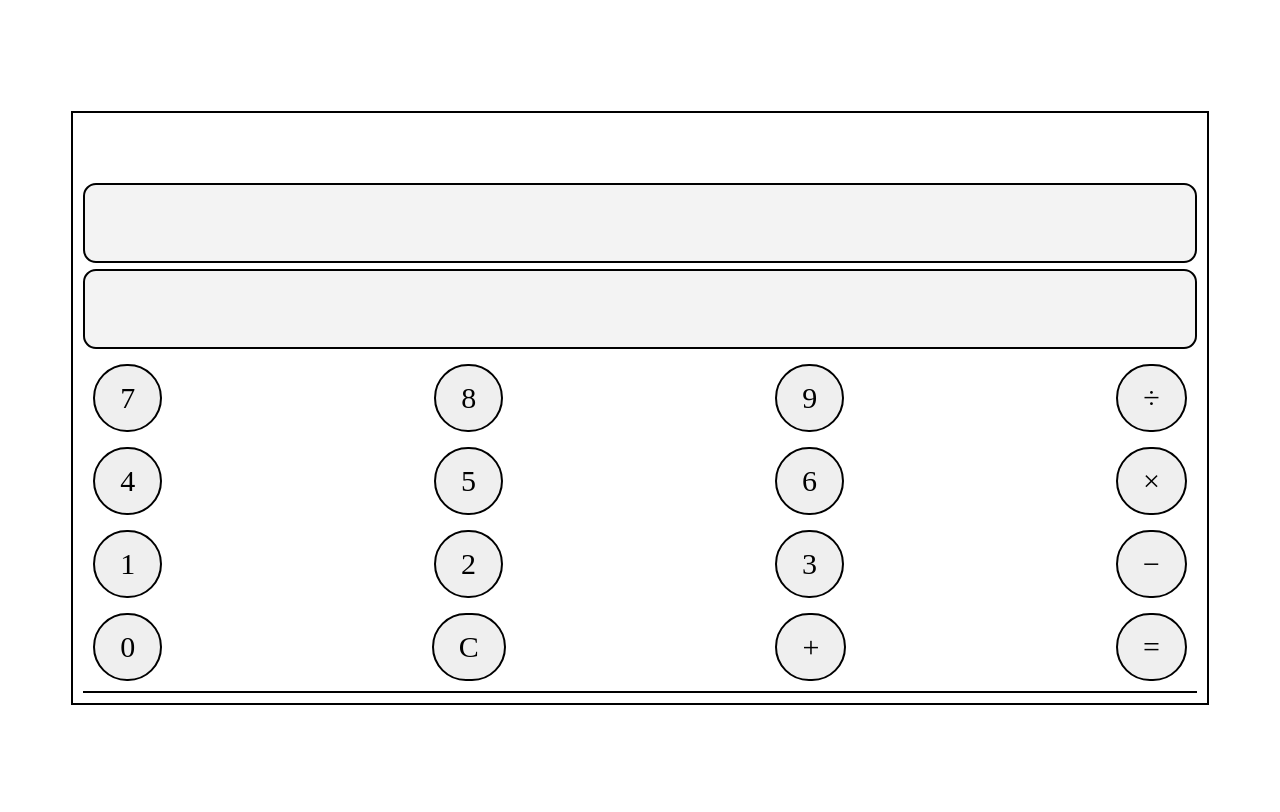
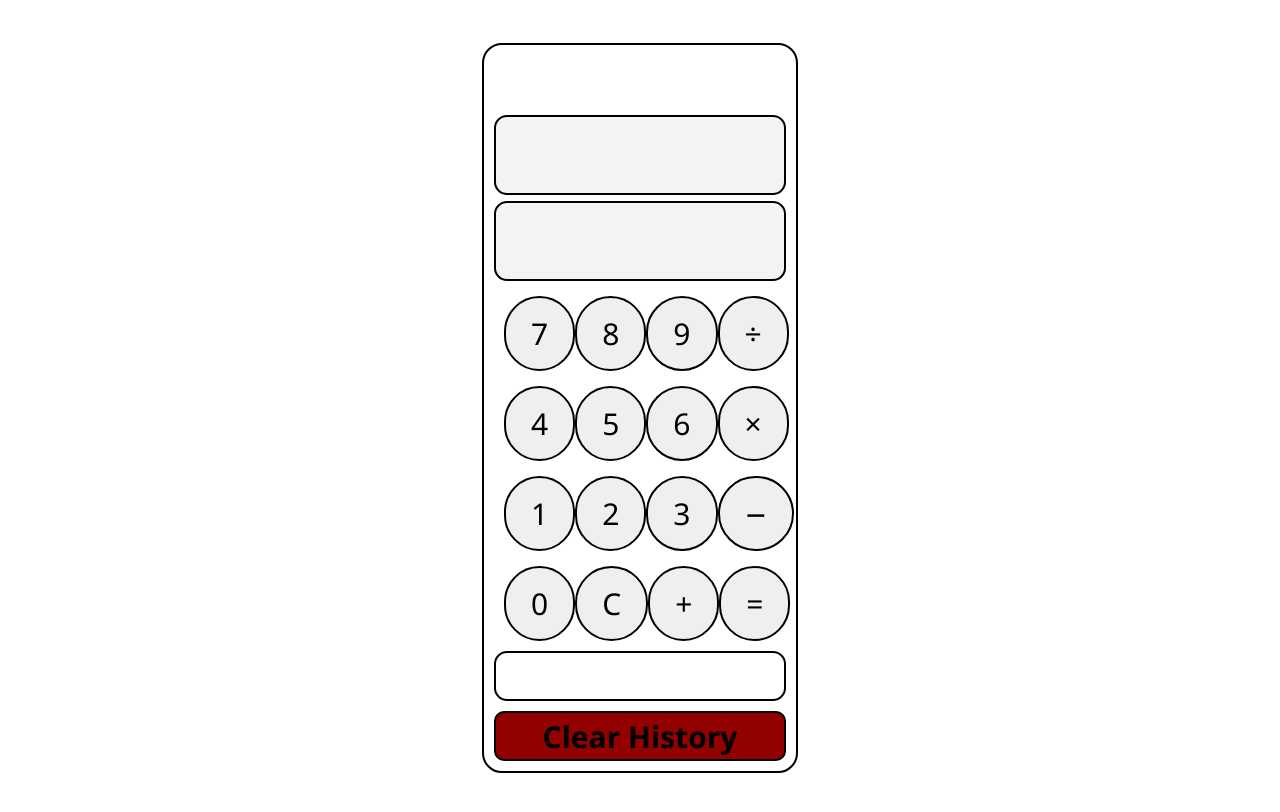
Before and after one commit to piyushdhakad001/js-calculator, a plain HTML site: page index.html in a window 1280 px wide. Drawn offline with Linux system fonts and the light colour scheme.

Commit message:
Persist calculation history using localStorage

```diff
--- a/index.html
+++ b/index.html
@@ -38,8 +38,8 @@
         </div>
       </div>
       <div class="history-box">
-
       </div>
+      <div class="clear-history">Clear History</div>
     </div>
     <script src="script.js"></script>
   </body>
--- a/script.js
+++ b/script.js
@@ -3,6 +3,11 @@ const liveAnswerBox = document.querySelector('.answer-box');
 const clearButton = document.querySelector(".clear-button");
 const isEqualButton = document.querySelector(".is-equal-button");
 let historyBox = document.querySelector(".history-box");
+const clearHistory = document.querySelector(".clear-history")
+
+let history = JSON.parse(localStorage.getItem("history")) || [];
+
+renderHistory();
 
 
  let calculation = '';
@@ -28,16 +33,6 @@ function addClickedButton(button){
  calculation += button.textContent;
 calculationBox.textContent = calculation;
 
-// LONG CODE
-//  let hasOperator = false;
-// for(let i = 0; i < operators.length; i++) {
-//   if(calculation.includes(operators[i])) {
-//     hasOperator = true;
-//     break;
-//   }
-// }
-
-// SHORTHAND
 const hasOperator = operators.some(op =>
 calculation.includes(op)
  );
@@ -52,7 +47,6 @@ calculation.includes(op)
 }
 
 let historyText = document.createElement('p');
-let history = [];
 
 isEqualButton.addEventListener('click', () => {
 try{
@@ -63,14 +57,24 @@ try{
     operation: calculation,
     result: result
   })
+
+  localStorage.setItem("history", JSON.stringify(history));
+
   calculationBox.textContent = result;
   calculation = String(result);
-  liveAnswerBox.textContent = '';
+  // calculationBox.textContent = '';
+  // liveAnswerBox.textContent = '';
    renderHistory();
 } catch {
  calculationBox.textContent = 'Error';
 }
 
+});
+
+clearButton.addEventListener('click', () => {
+  calculation = ''
+   calculationBox.textContent = '';
+   liveAnswerBox.textContent = '';
 });
 
 function renderHistory(){
@@ -85,9 +89,7 @@ function renderHistory(){
   });
 }
 
-
-clearButton.addEventListener('click', () => {
-  calculation = ''
-   calculationBox.textContent = '';
-   liveAnswerBox.textContent = '';
-});
+clearHistory.addEventListener('click', () => {
+  localStorage.removeItem("history");
+  historyBox.textContent = '';
+})
--- a/style.css
+++ b/style.css
@@ -2,12 +2,14 @@
   /* padding: 0;
   margin: 0; */
   box-sizing: border-box;
+  font-family: 'Segoe UI', Tahoma, Geneva, Verdana, sans-serif;
 }
 button{
   font: inherit;
   padding: 15px 25px 15px 25px;
   border: 2px solid;
   border-radius: 40px;
+  cursor: pointer;
 }
 
 body{
@@ -17,10 +19,11 @@ body{
   height: 100vh;
 }
 .container{
-    width: 90%;
+    width: 25%;
     /* height: 85vh; */
     padding: 10px;
     border: 2px solid;
+    border-radius: 20px;
 
 }
 .calculation-box{
@@ -59,6 +62,7 @@ body{
   display: flex;
   margin-top: 15px;
   justify-content: space-between;
+
 }
 .history-box{
   display: flex;
@@ -66,11 +70,26 @@ body{
   flex-direction: column;
   justify-content: end;
   padding-right: 15px;
+  min-height: 50px;
   width: 100%;
-  border: 1px solid;
+  border: 2px solid;
   font-size: 25px;
+  border-radius: 13px;
 
 }
 .history-text{
   margin: 0;
 }
+.clear-history{
+  display: flex;
+  align-items: center;
+  justify-content: center;
+  border: 2px solid;
+  margin-top: 10px;
+  min-height: 50px;
+  background: rgb(146, 0, 0);
+  font-size: 30px;
+  font-weight: bold;
+  cursor: pointer;
+  border-radius: 10px;
+}
```
